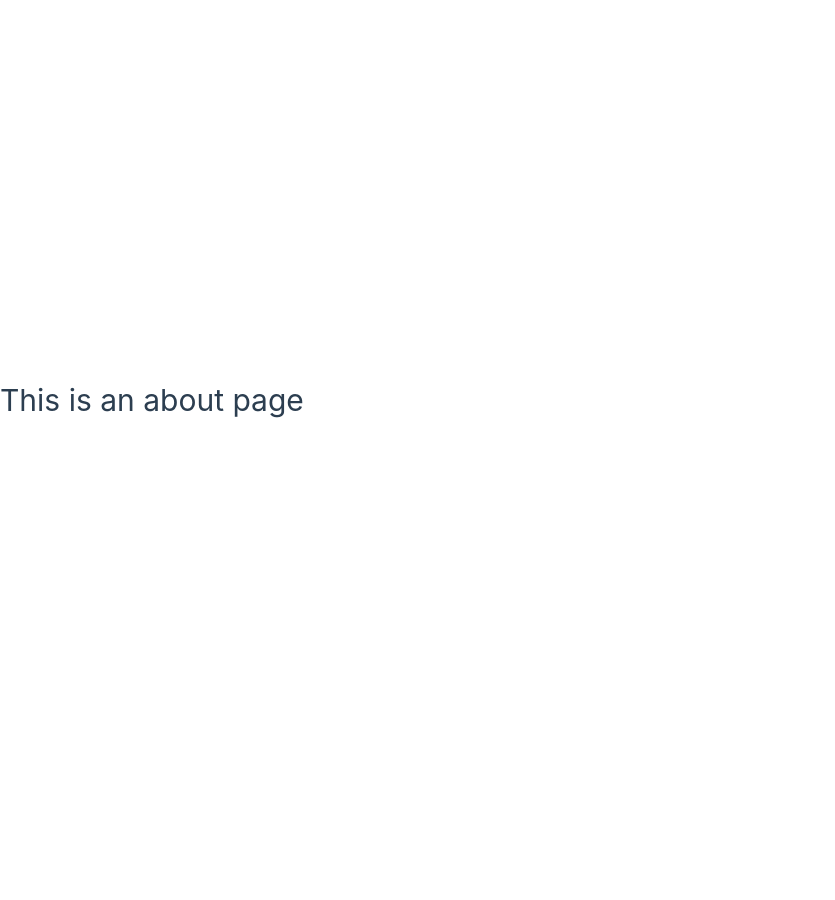
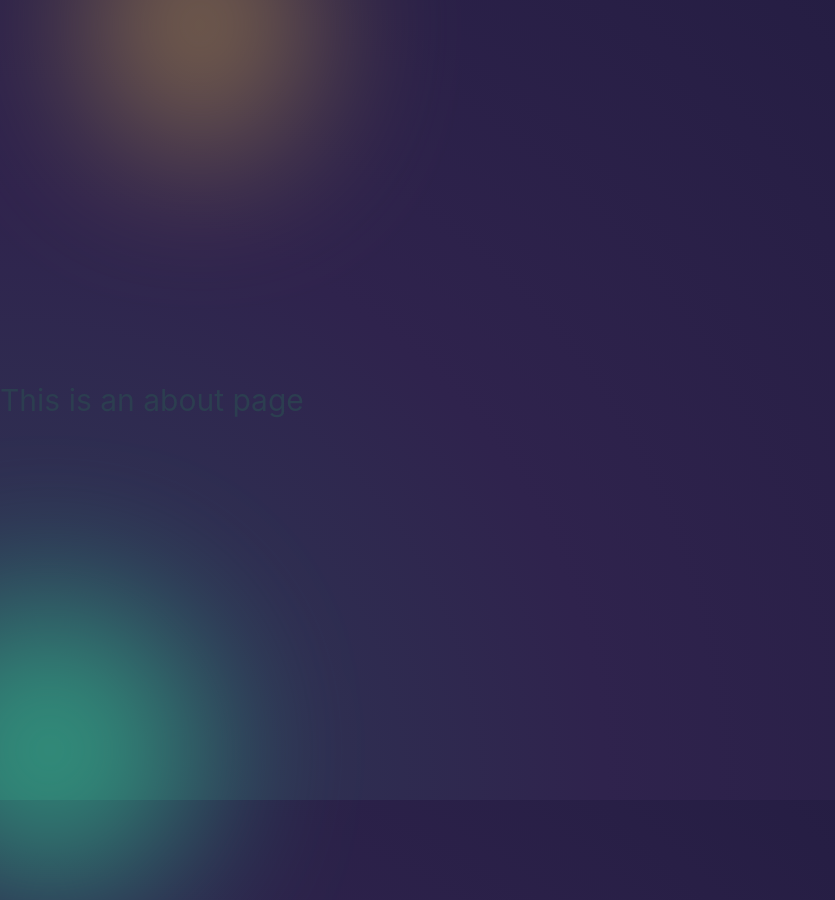
Before and after one commit to DiegoGutierrezDev/GameHouse-test, a Vue app: page /about in a window 1280 px wide. Shown: the whole page, without its empty margins (0-835 px from the left). Before the commit the page ends 800 px from the top, so only its background shows below. Built offline with nearby package versions, Linux system fonts and the light colour scheme.

Commit message:
Body background configured

```diff
--- a/src/assets/main.css
+++ b/src/assets/main.css
@@ -1 +1,34 @@
 @import './base.css';
+
+body {
+  margin: 0;
+  background: radial-gradient(circle at bottom left, #2e3b56 0%, #2f234d 40%, #1f1a3d 100%);
+  max-height: 100vh;
+}
+
+body::before,
+body::after {
+  content: '';
+  position: absolute;
+  border-radius: 50%;
+  filter: blur(80px);
+  opacity: 0.6;
+  pointer-events: none;
+  z-index: 0;
+}
+
+body::before {
+  width: 300px;
+  height: 300px;
+  background: #34d399;
+  bottom: -100px;
+  left: -100px;
+}
+
+body::after {
+  width: 200px;
+  height: 250px;
+  background: #cda74e;
+  top: -100px;
+  left: 100px;
+}
--- a/src/router/index.js
+++ b/src/router/index.js
@@ -8,6 +8,14 @@ const router = createRouter({
       path: '/',
       name: 'registerStep1',
       component: () => import('../views/layouts/AppRegisterLayout.vue'),
+      meta: {
+        layout: AppRegisterLayout,
+      },
+    },
+    {
+      path: '/',
+      name: 'registerStep1',
+      component: () => import('../views/register/RegisterStep1.vue'),
       meta: {
         layout: AppRegisterLayout,
       },
```
